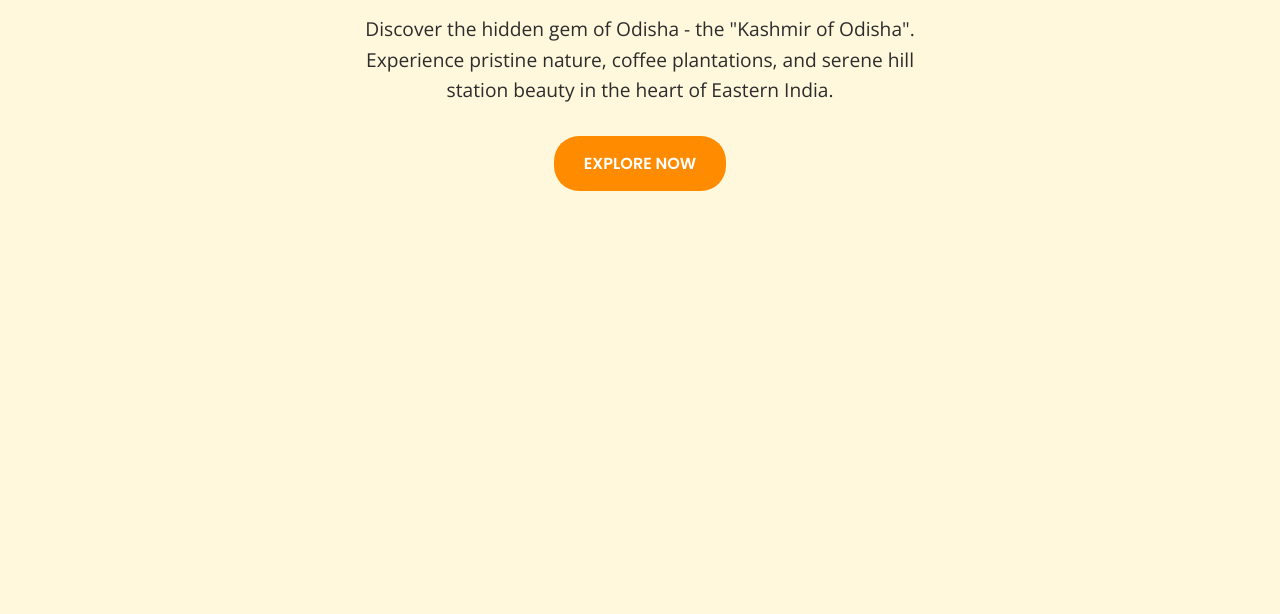
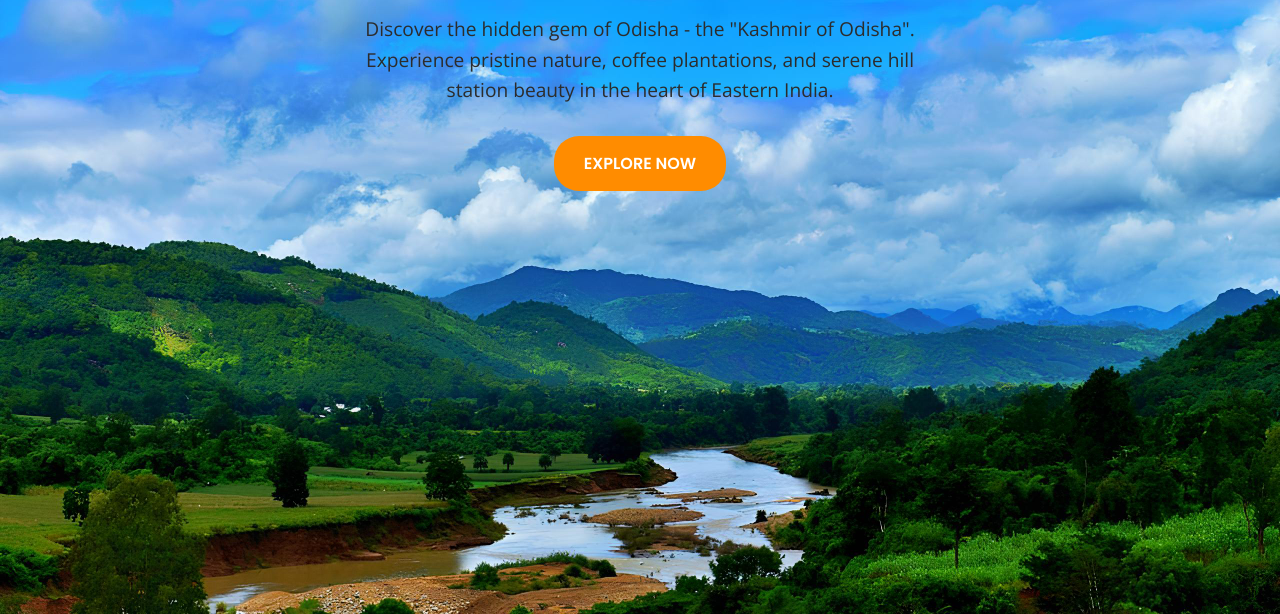
Before and after one commit to AshuzKing/Myvilage, a plain HTML site: page index.html in a window 1280 px wide. Shown: the part 191-805 px from the top of the page. Drawn offline with nearby package versions, Linux system fonts and the light colour scheme.

Commit message:
hero section update

```diff
--- a/style.css
+++ b/style.css
@@ -104,7 +104,7 @@ nav {
 .main-content {
   min-height: calc(100vh - 80px);
   padding: 40px 20px;
-  background-image: url("/assets/images/Daringbadi-Odisha.jpeg");
+  background-image: url("Daringbadi-Odisha.jpeg");
   background-size: cover;
   background-repeat: no-repeat;
   background-position: center;
```
Also changed, not shown: Daringbadi-Odisha.jpeg (added), Daringbadi-Odisha.webp (added).
